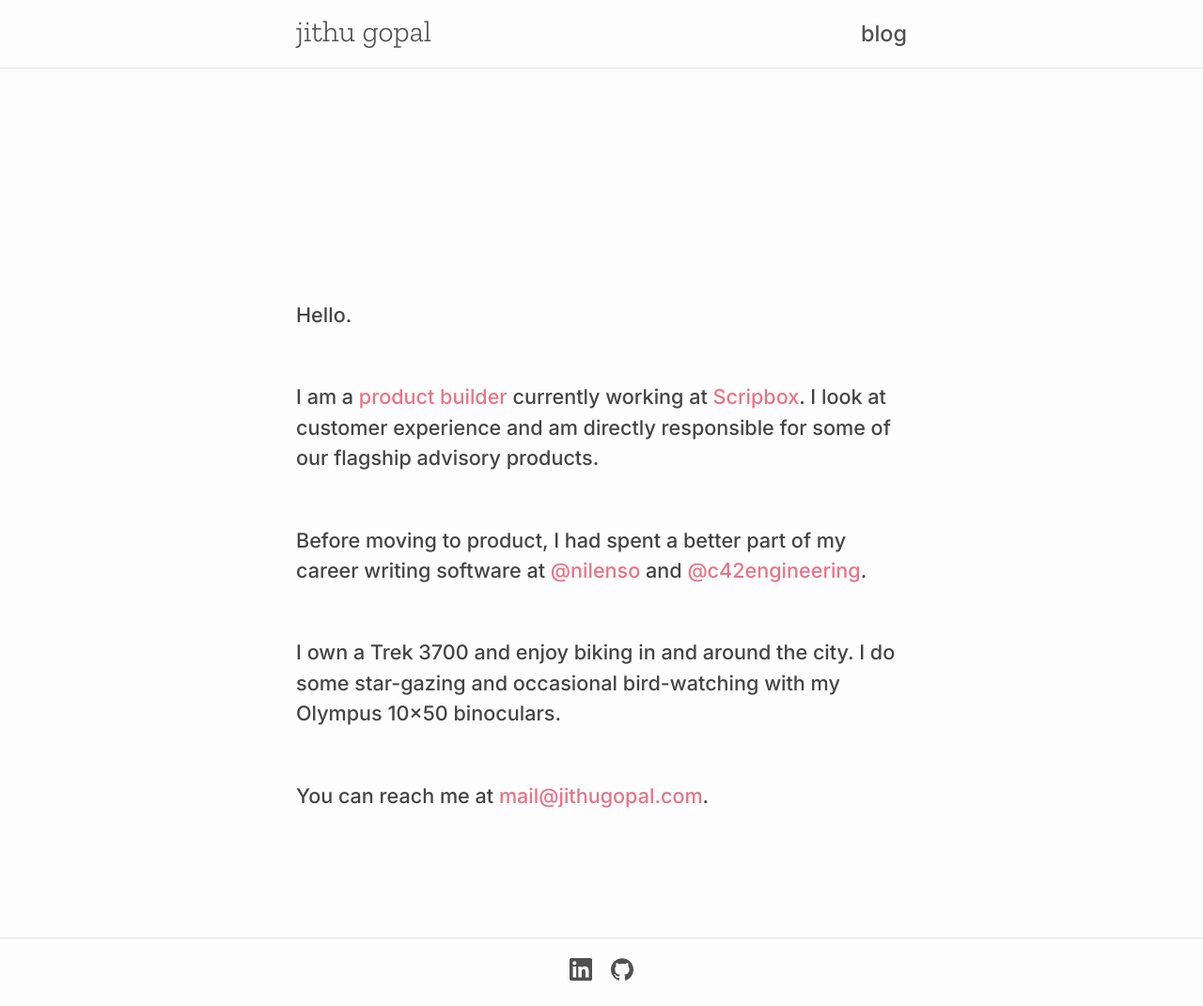
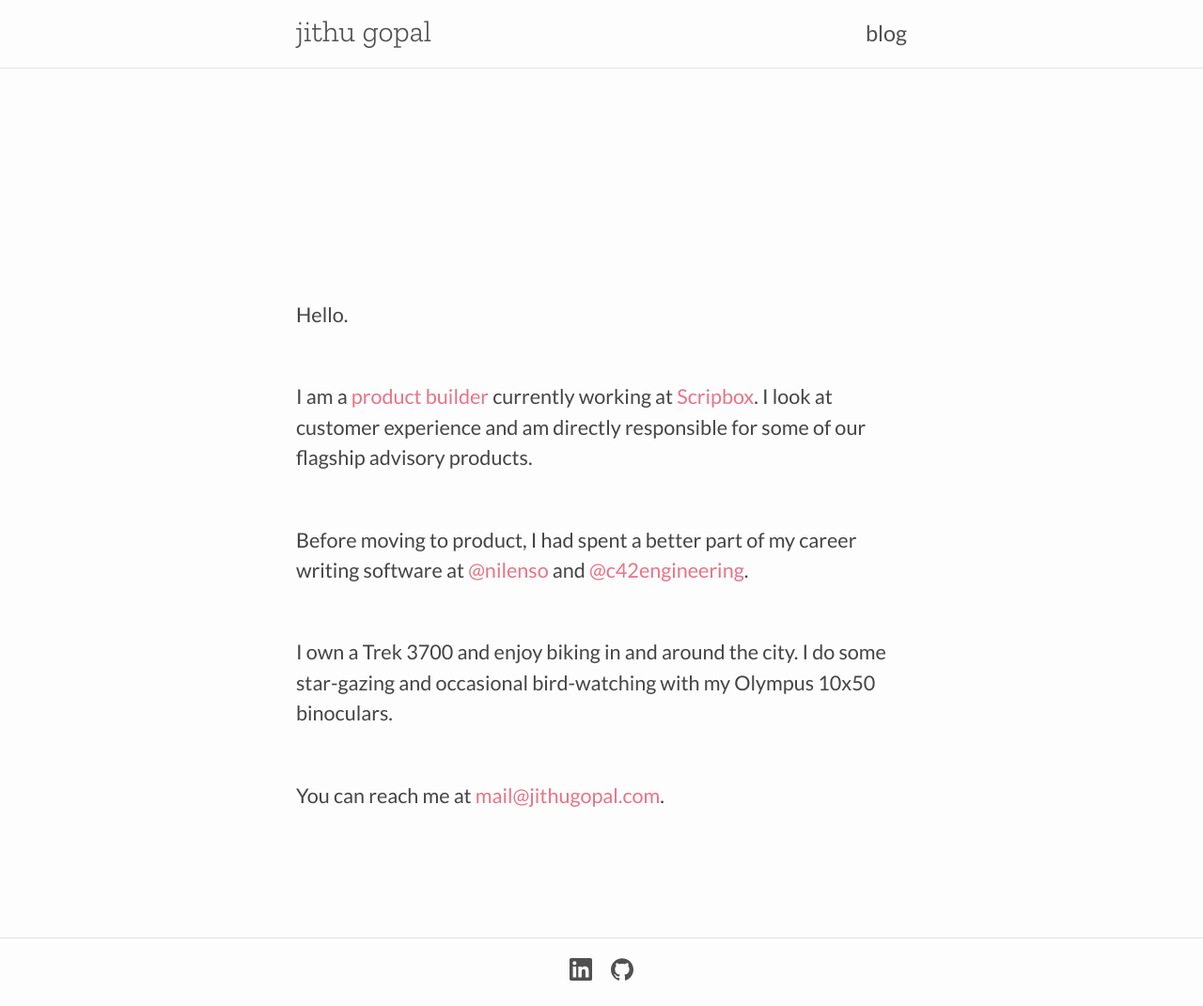
Before and after one commit to jithugopal/jithugopal.github.com, a Jekyll site: the page built from index.html, in a window 1280 px wide. Shown: the whole page at 94% size. Built offline with Jekyll 4.4.1, drawn with Linux system fonts in a browser that asks for light colours.

Commit message:
Replace Inter with Lato for body font
Inter felt too heavy even at light weight. Switched to Lato (300/400)
which better matches the previous Museo Sans aesthetic. Added font
smoothing for cleaner rendering on macOS.

Co-Authored-By: Claude Opus 4.6 <noreply@anthropic.com>

```diff
--- a/_sass/_base.scss
+++ b/_sass/_base.scss
@@ -2,19 +2,19 @@
  * Self-hosted fonts
  */
 @font-face {
-  font-family: 'Inter';
+  font-family: 'Lato';
   font-style: normal;
   font-weight: 300;
   font-display: swap;
-  src: url('/assets/fonts/inter-light.woff2') format('woff2');
+  src: url('/assets/fonts/lato-light.woff2') format('woff2');
 }
 
 @font-face {
-  font-family: 'Inter';
+  font-family: 'Lato';
   font-style: normal;
   font-weight: 400;
   font-display: swap;
-  src: url('/assets/fonts/inter-regular.woff2') format('woff2');
+  src: url('/assets/fonts/lato-regular.woff2') format('woff2');
 }
 
 @font-face {
@@ -54,10 +54,12 @@ body {
     font-family: $base-font-family;
     font-size: $base-font-size;
     line-height: $base-line-height;
-    font-weight: 300;
+    font-weight: 400;
     color: $text-color;
     background-color: $background-color;
     -webkit-text-size-adjust: 100%;
+    -webkit-font-smoothing: antialiased;
+    -moz-osx-font-smoothing: grayscale;
 }
 
 /**
@@ -173,6 +175,7 @@ h1 {
 
 p {
   font-size: 1.1em;
+  font-weight: 400;
   @include media-query($on-laptop) {
     font-size: 1.2em;
   }
--- a/_sass/_common.scss
+++ b/_sass/_common.scss
@@ -77,6 +77,7 @@ footer {
   h2 {
     font-family: $base-font-family;
     font-size: 1.3em;
+    font-weight: 400;
     margin: 0;
   }
 }
--- a/css/main.scss
+++ b/css/main.scss
@@ -11,12 +11,12 @@
   --grey-color: #828282;
   --container-width: 650px;
   --base-font-size: 18px;
-  --font-sans: 'Inter', Helvetica, Arial, sans-serif;
+  --font-sans: 'Lato', Helvetica, Arial, sans-serif;
   --font-serif: 'Zilla Slab', serif;
 }
 
 // SCSS variables
-$base-font-family: 'Inter', Helvetica, Arial, sans-serif;
+$base-font-family: 'Lato', Helvetica, Arial, sans-serif;
 $serif-font-family: 'Zilla Slab', serif;
 $base-font-size:   18px;
 $small-font-size:  $base-font-size * 0.875;
```
Also changed, not shown: .claude/commands/restart-server.md (added), assets/fonts/lato-light.woff2 (added), assets/fonts/lato-regular.woff2 (added).
